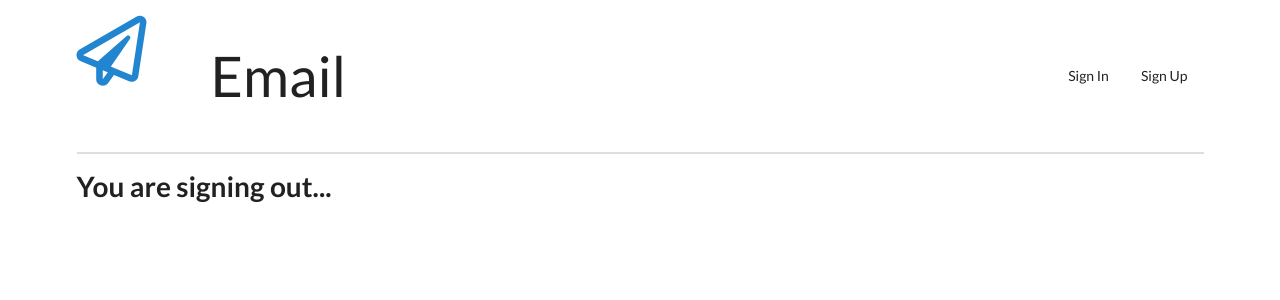
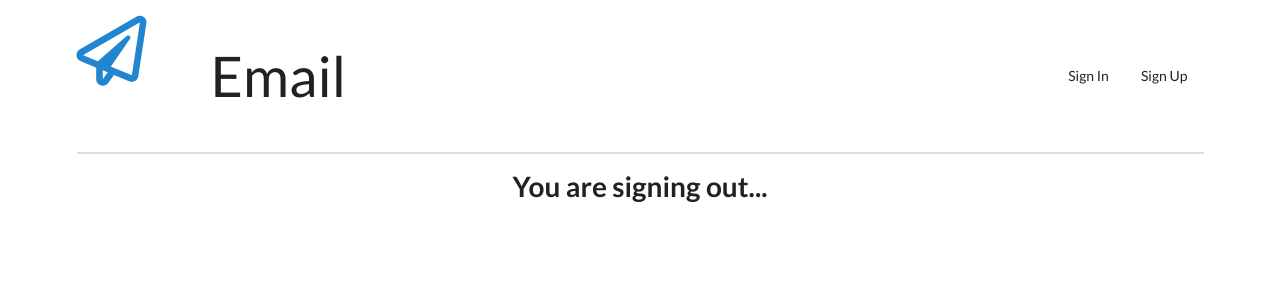
Before and after one commit to sefatanam/emailapp, an Angular app: page /signout in a window 1280 px wide. Shown: the top 300 px of the page. Built offline with nearby package versions, Linux system fonts and the light colour scheme; no server answers.

Commit message:
ready for published

```diff
--- a/src/app/auth/signout/signout.component.html
+++ b/src/app/auth/signout/signout.component.html
@@ -1 +1 @@
-<h1> You are signing out...</h1>
+<h1 style="text-align: center"> You are signing out...</h1>
--- a/src/styles.css
+++ b/src/styles.css
@@ -21,6 +21,13 @@
   color: rgb(33, 133, 208);
 }
 
+.ui.inverted.primary.buttons .button, .ui.inverted.primary.button {
+  background-color: transparent;
+  box-shadow: 0 0 0 2px #54C8FF inset !important;
+  color: #54C8FF;
+  margin-bottom: 2rem;
+}
+
 @media only screen and (max-width: 600px) {
   .ui.icon.header .icon {
     font-size: 2em !important;
```
